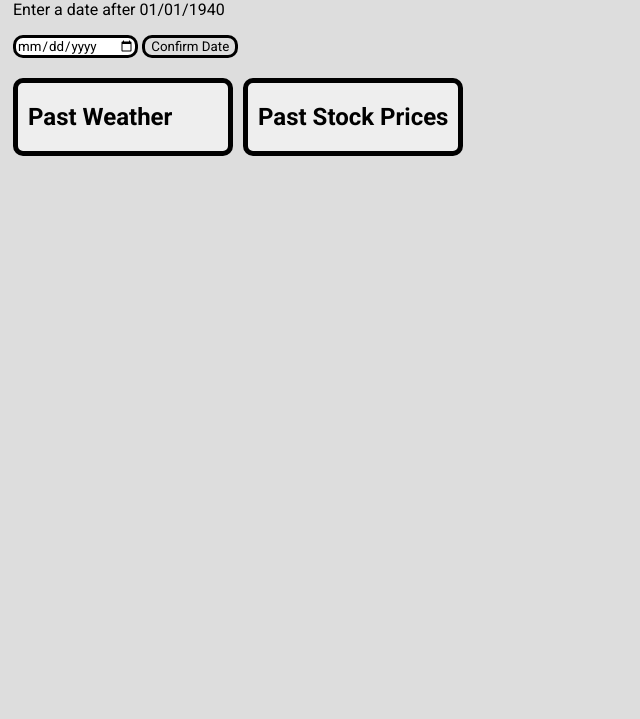
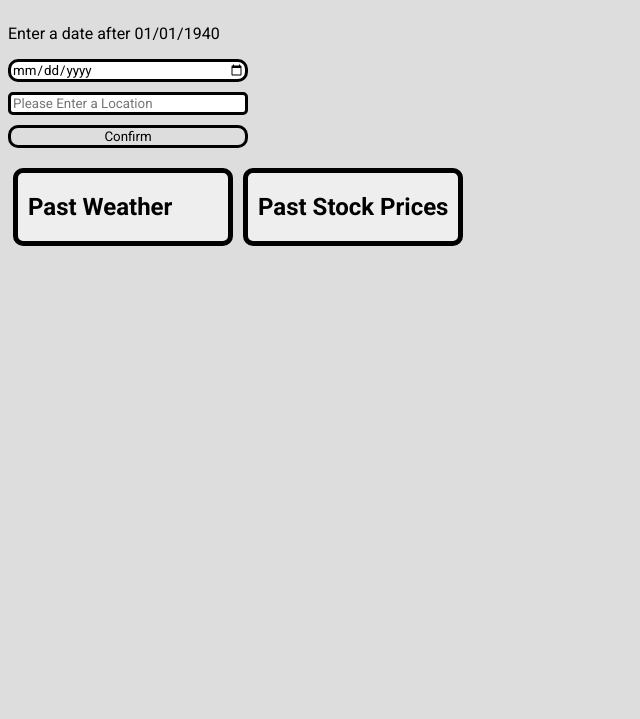
Before and after one commit to 21jmclean/7dit-processes-assesment, a website built with Vite: page processes_assesment/index.html in a window 1280 px wide. Shown: the part 81-800 px from the top of the page, without its empty margins (0-640 px from the left). Built offline with nearby package versions, Linux system fonts and the light colour scheme; files whose address does not match are found by name.

Commit message:
User cn now enter a location to be used by the weather API.

```diff
--- a/processes_assesment/app.js
+++ b/processes_assesment/app.js
@@ -3,6 +3,9 @@ async function call_api() {
 
     let datepick = document.getElementById("date_input").value;
     let date = datepick;
+    let location = document.getElementById("location_input").value;
+    let lat = 0
+    let lon = 0
 
     const weather_code_id = [
         "Clear sky",
@@ -103,8 +106,21 @@ async function call_api() {
         "Thunderstorm, heavy, with hail at observation"
     ];
 
+    const  geocode_apiurl = `https://geocode.maps.co/search?q=${location}&api_key=66a02cc2e9e2a170461835hsx0fb345`
 
-    const weather_apiUrl = `https://archive-api.open-meteo.com/v1/archive?latitude=-45.0302&longitude=168.6627&start_date=${date}&end_date=${date}&daily=temperature_2m_max&daily=temperature_2m_min&daily=weather_code&timezone=Pacific%2FAuckland`
+    await fetch(geocode_apiurl)
+        .then(response => {
+            if (!response.ok) {
+                throw new Error('Network response was not ok');
+            }
+            return response.json();
+        })
+        .then(data => {
+            lat = data[0].lat
+            lon = data[0].lon
+        })
+
+    const weather_apiUrl = `https://archive-api.open-meteo.com/v1/archive?latitude=${lat}&longitude=${lon}&start_date=${date}&end_date=${date}&daily=temperature_2m_max&daily=temperature_2m_min&daily=weather_code&timezone=Pacific%2FAuckland`
     // const aapl_stock_apiUrl = `https://www.alphavantage.co/query?function=TIME_SERIES_DAILY&outputsize=full&symbol=AAPL&apikey=${STOCK_API_KEY}`
     const aapl_stock_apiUrl = "apple-stock.json"
     // const msft_stock_apiUrl = `https://www.alphavantage.co/query?function=TIME_SERIES_DAILY&outputsize=full&symbol=MSFT&apikey=${STOCK_API_KEY}`
@@ -121,7 +137,7 @@ async function call_api() {
             temperature_max = data.daily.temperature_2m_max[0]
             temperature_min = data.daily.temperature_2m_min[0]
             weather = weather_code_id[data.daily.weather_code[0]]
-            list =document.getElementById("location_title").textContent = "Queenstown"
+            list =document.getElementById("location_title").textContent = location
             document.getElementById("date").textContent = datepick
             document.getElementById("weather_code_heading").textContent = "Weather:"
             document.getElementById("weather_code").innerHTML = weather
@@ -133,7 +149,7 @@ async function call_api() {
 
         .catch(error => {
             console.error('Error:', error)
-            document.getElementById("location_title").textContent = "Invalid Date"
+            document.getElementById("location_title").textContent = "Invalid Date/location"
             document.getElementById("weather_code_heading").textContent = ""
             document.getElementById("weather_code").innerHTML = ""
             document.getElementById("temperature_max").innerHTML = ""
--- a/processes_assesment/index.html
+++ b/processes_assesment/index.html
@@ -11,10 +11,13 @@
 </head>
 <body>
     <header>
-        <h1>A Day in History</h1>
-        <p>Enter a date after 01/01/1940</p>
-        <input type="date" id="date_input">
-        <button id="confirm_date" onclick="call_api()">Confirm Date</button>
+        <div class="top-info">
+            <h1>A Day in History</h1>
+            <p>Enter a date after 01/01/1940</p>
+            <input type="date" id="date_input">
+            <input type="text" id="location_input" title="" placeholder="Please Enter a Location">
+            <button id="confirm_date" onclick="call_api()">Confirm</button>
+        </div>
     </header>
     <div class="flex-container">
         <div class="Card">
--- a/processes_assesment/style.css
+++ b/processes_assesment/style.css
@@ -8,14 +8,24 @@ body {
 
 }
 
+.top-info {
+    display: flex;
+    flex-direction: column;
+    width: 240px;
+}
+
+#location_input {
+    margin-top: 10px;
+    margin-bottom: 10px;
+    border: solid;
+    border-color: black;
+    border-radius: 5px;
+}
+
 #date_input {
     border:solid;
     border-color: black;
     border-radius: 10px;
-}
-
-header {
-    margin-left: 5px;
 }
 
 .flex-container {
```
